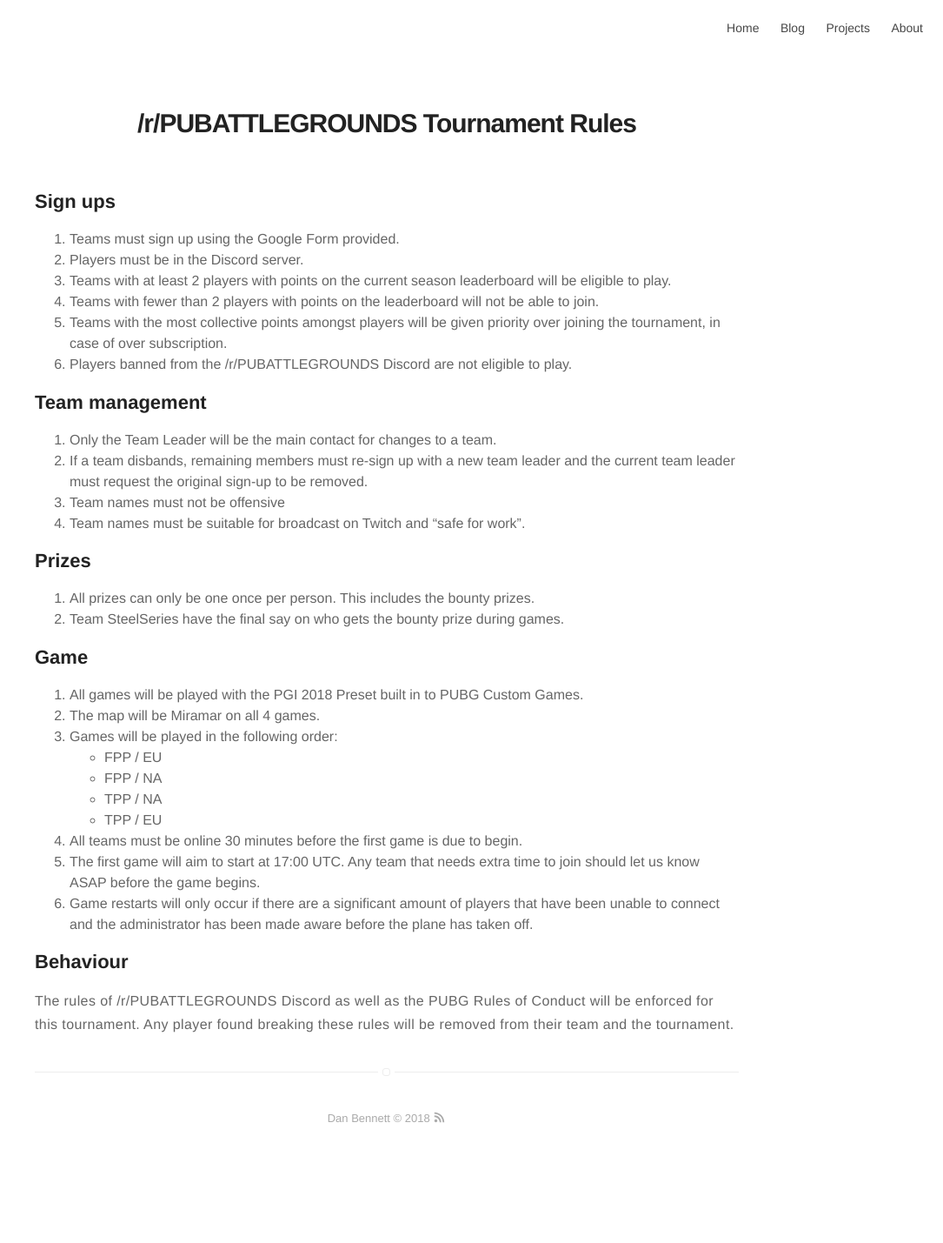
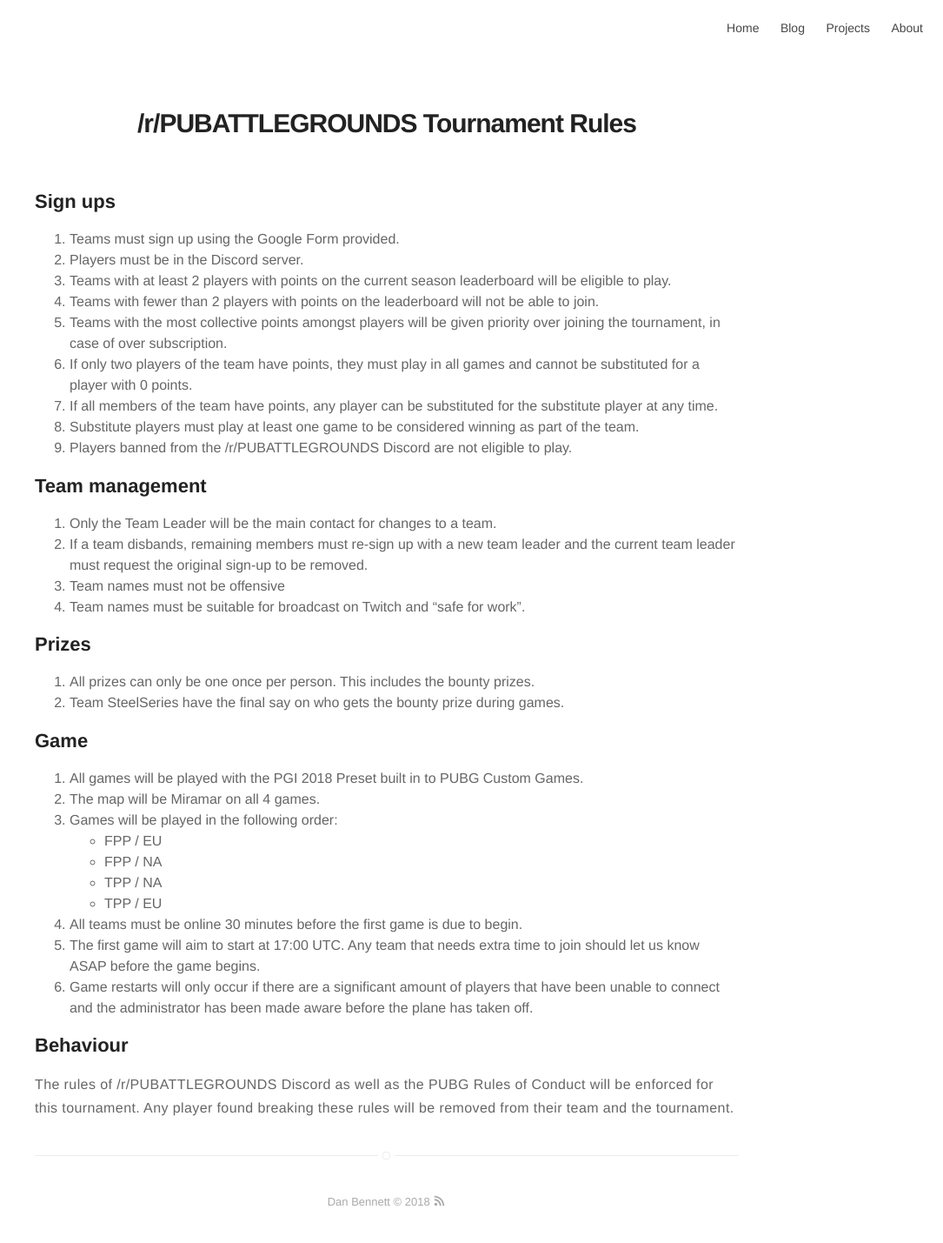
Before and after one commit to DanBennettUK/danbennettuk.github.io, a Jekyll site: the page built from pubgreddit/october2018_rules.md, in a window 1280 px wide. Shown: the whole page at 87% size, without its empty margins (195-1280 px from the left). Built offline with Jekyll 4.4.1, drawn with Linux system fonts in a browser that asks for light colours; before the commit the page ends 1333 px from its top, so only the background shows below that.

Commit message:
Updated rules

```diff
--- a/pubgreddit/october2018_rules.md
+++ b/pubgreddit/october2018_rules.md
@@ -10,7 +10,10 @@
 3. Teams with at least 2 players with points on the current season leaderboard will be eligible to play.
 4. Teams with fewer than 2 players with points on the leaderboard will not be able to join.
 5. Teams with the most collective points amongst players will be given priority over joining the tournament, in case of over subscription.
-6. Players banned from the /r/PUBATTLEGROUNDS Discord are not eligible to play.
+6. If only two players of the team have points, they must play in all games and cannot be substituted for a player with 0 points.
+7. If all members of the team have points, any player can be substituted for the substitute player at any time.
+8. Substitute players must play at least one game to be considered winning as part of the team.
+9. Players banned from the /r/PUBATTLEGROUNDS Discord are not eligible to play.
 
 ## Team management
 1. Only the Team Leader will be the main contact for changes to a team.
```
Also changed, not shown: 1 other file.
